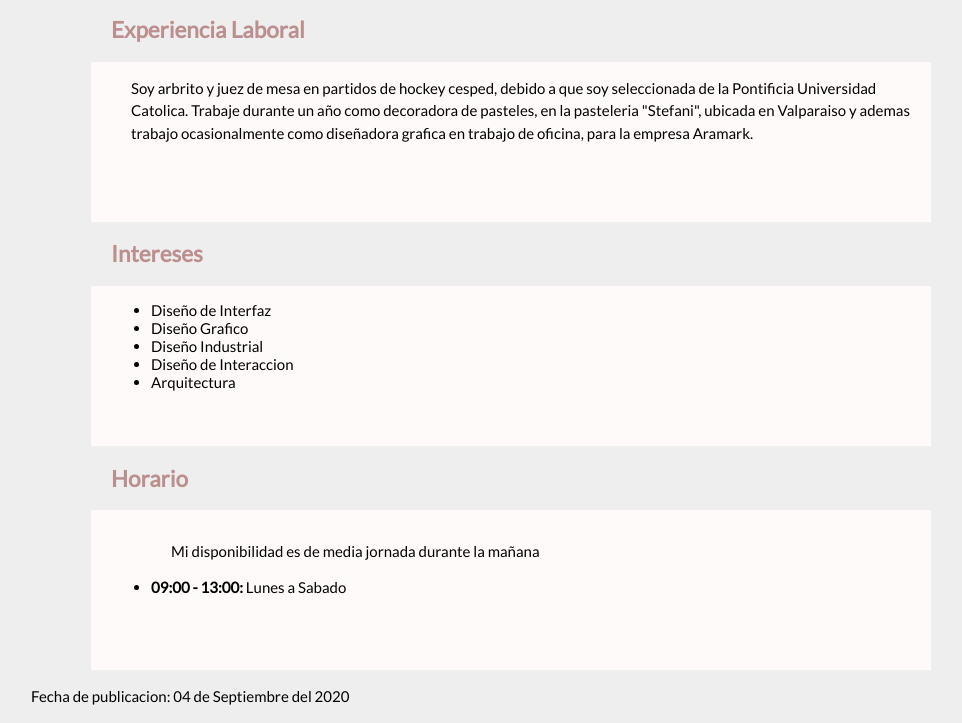
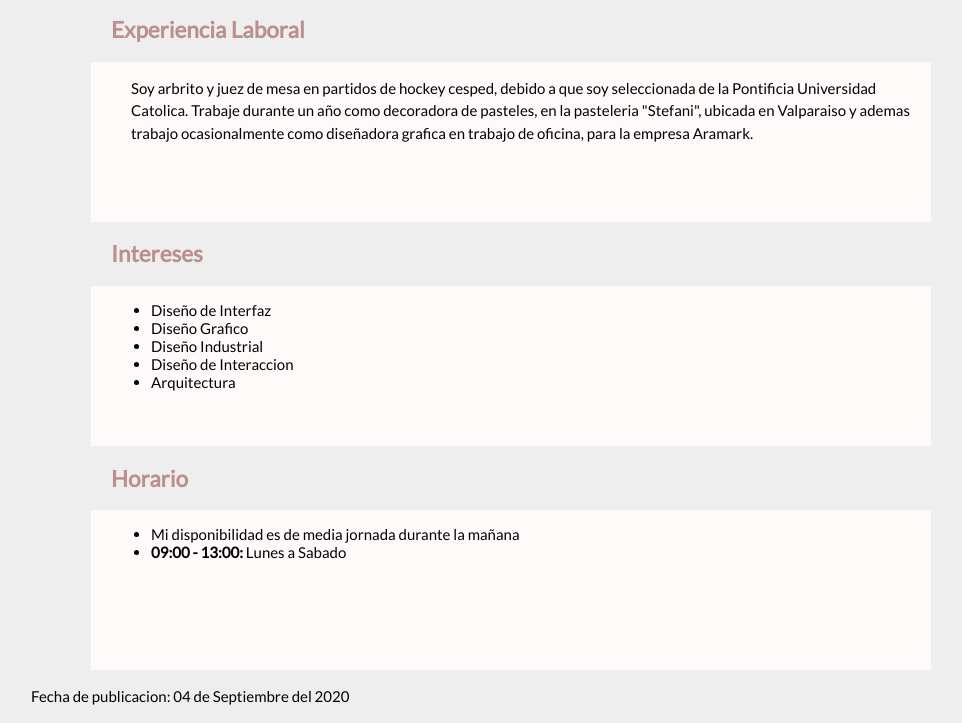
Before and after one commit to ead-codigo-2020/tarea-2-css-basico-CatalinaSGP, a plain HTML site: page index.html in a window 1280 px wide. Shown: the part 512-1235 px from the top of the page, without its empty margins (17-979 px from the left). Drawn offline with Linux system fonts and the light colour scheme.

Commit message:
cambio horario

```diff
--- a/index.html
+++ b/index.html
@@ -55,7 +55,7 @@
                     <h2>Horario</h2>
                     <nav class="container">
                         <ul>
-                            <p> Mi disponibilidad es de media jornada durante la mañana</p>
+                            <li> Mi disponibilidad es de media jornada durante la mañana</li>
                             <li><strong>09:00 - 13:00:</strong> Lunes a Sabado</li>
                         </ul>
                     </nav>
```
